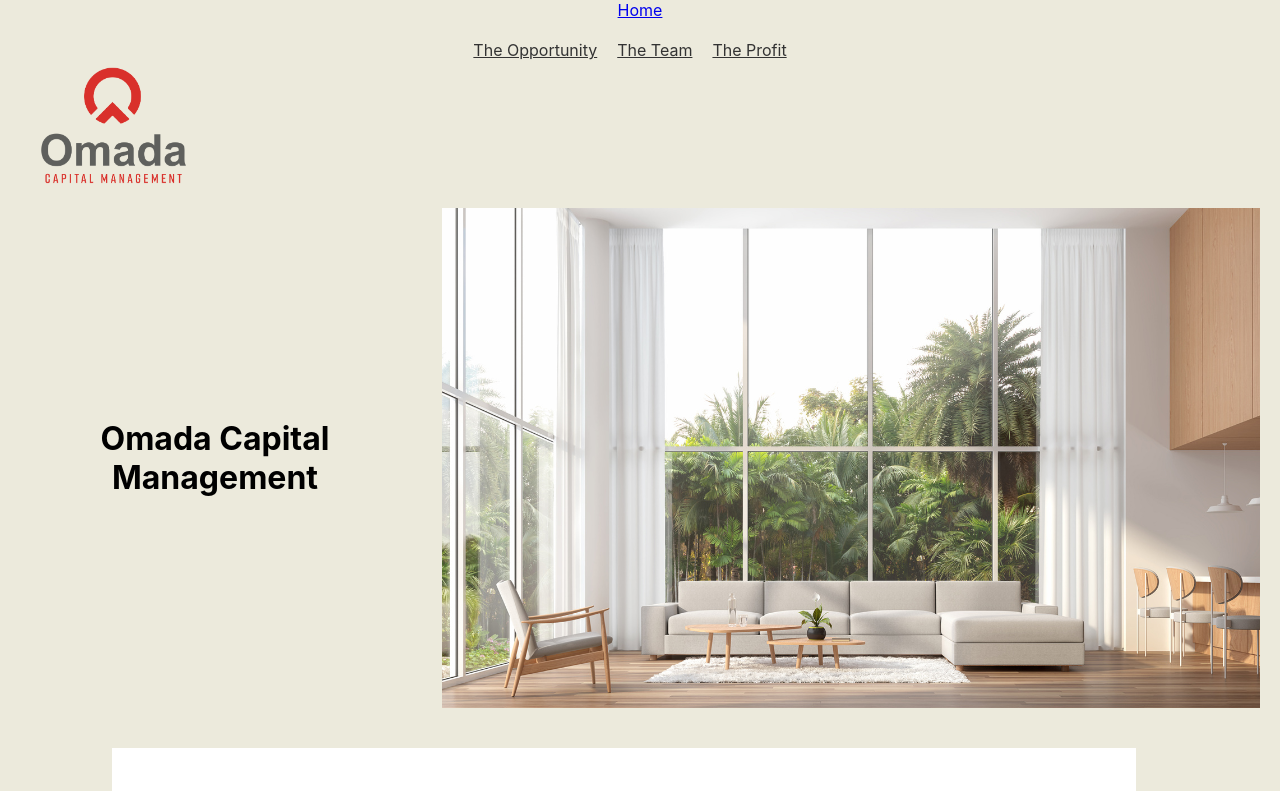
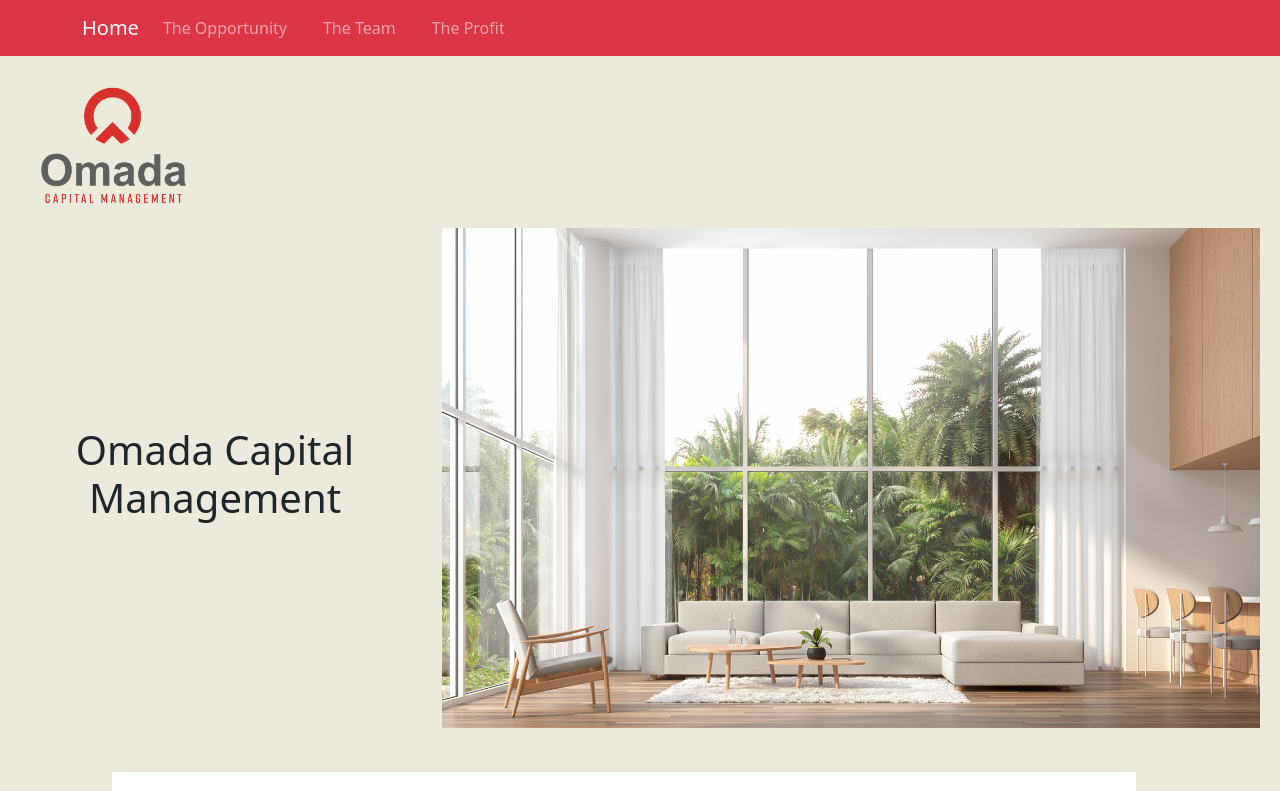
Before and after one commit to evrouge/omada-landing-page, a React (Create React App) app: page / in a window 1280 px wide. Shown: the top 791 px of the page. Built offline with nearby package versions, Linux system fonts and the light colour scheme.

Commit message:
bootstrap working

```diff
--- a/src/App.js
+++ b/src/App.js
@@ -5,6 +5,8 @@ import HeroSection from './HeroSection';
 import PropertyListing from './PropertyListing';
 import Footer from './Footer';
 import './styles.css'
+import 'bootstrap/dist/css/bootstrap.min.css';
+
 
 function App() {
   return (
--- a/src/Header.js
+++ b/src/Header.js
@@ -6,8 +6,8 @@ import image from './photos/logo.png'
 const Header = () => {
   return (
     <>
-  <Navbar bg="transparent" expand="lg">
-        <Container fluid>
+  <Navbar bg="danger" variant="dark" expand="lg">
+        <Container>
           <Navbar.Brand href="#">Home</Navbar.Brand>
           <Navbar aria-controls="navbarScroll" />
           <Navbar.Collapse id="navbarScroll">
@@ -22,7 +22,7 @@ const Header = () => {
             </Nav>
           </Navbar.Collapse>
         </Container>
-      </Navbar>
+      </Navbar><br/>
  <img class="logos" src={image} alt="logo"></img>
 
     </>
--- a/src/styles.css
+++ b/src/styles.css
@@ -1,6 +1,6 @@
-html {
-    background-color: #eceadc;
-    text-align: center;
+body {
+    background-color: #eceadc !important;
+    text-align: center !important;
 }
 
 /* styles for the header */
```
